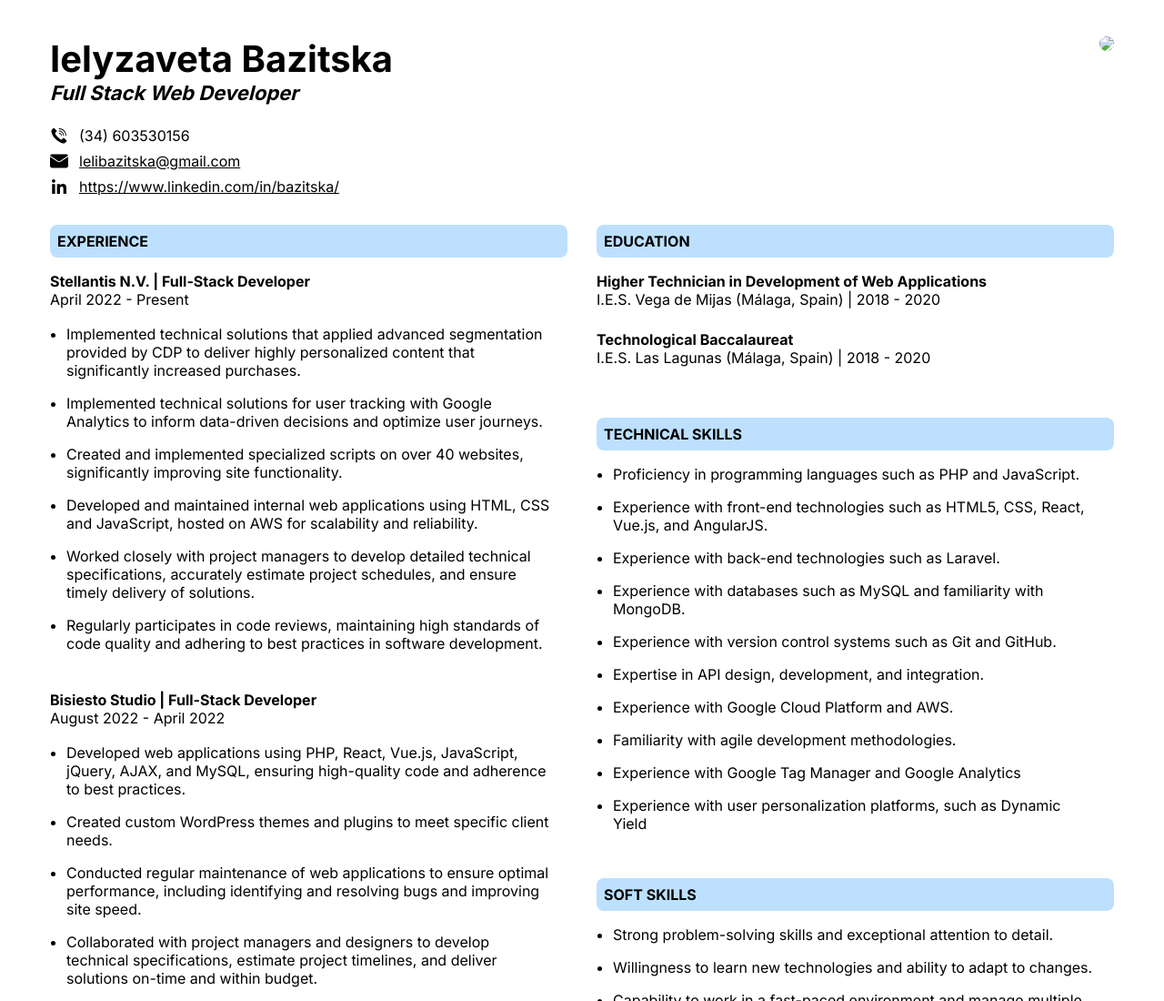
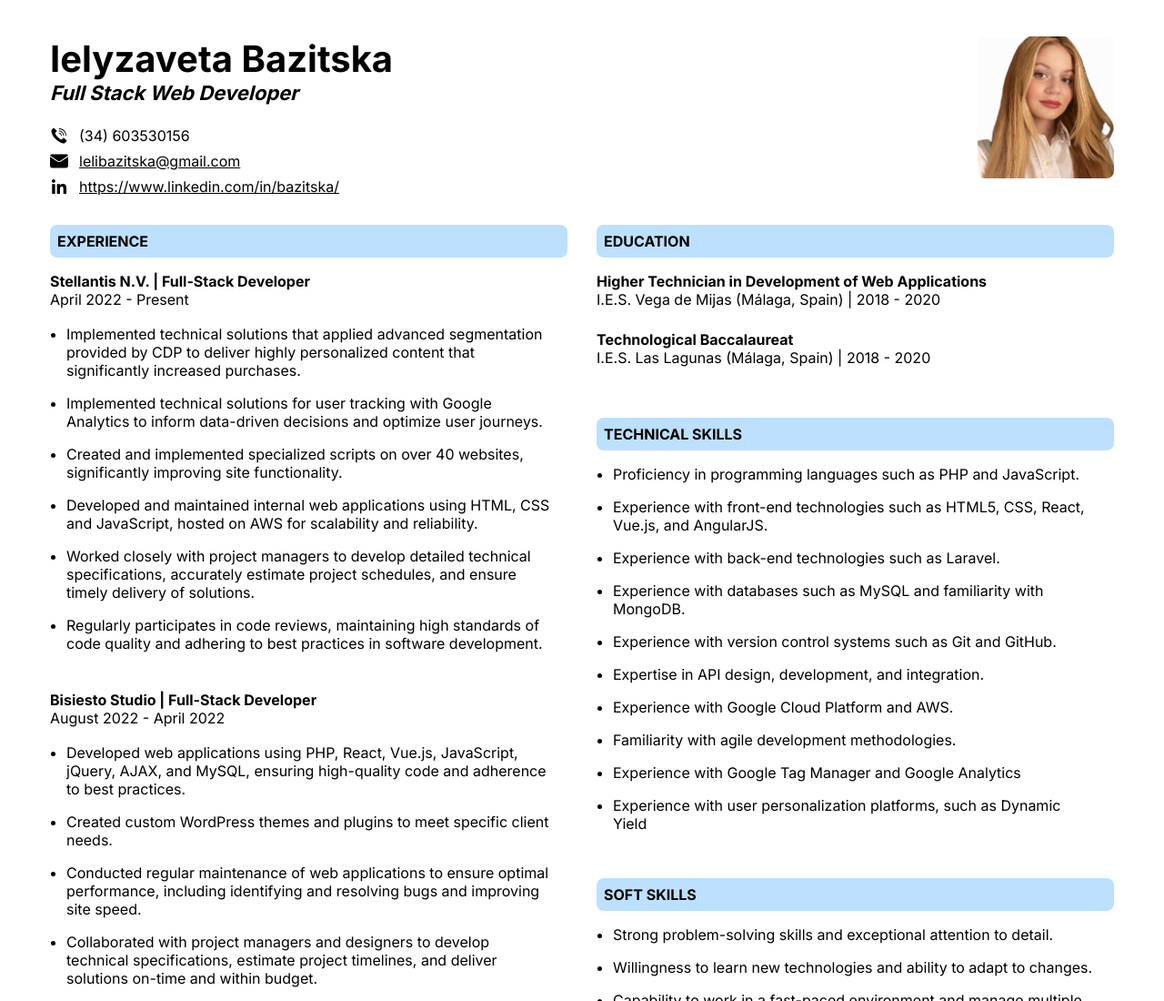
Before and after one commit to bazitska/bazitska.github.io, a plain HTML site: page index.html in a window 1280 px wide. Shown: the top 1100 px of the page at 91% size. Drawn offline with Linux system fonts and the light colour scheme.

Commit message:
Update index.html

```diff
--- a/index.html
+++ b/index.html
@@ -189,7 +189,7 @@
             </div>
         </div>
         <div class="col-2">
-            <img src="img/me.jpeg">
+            <img src="me.jpeg">
         </div>
     </div>
     <div class="col-1">
```
